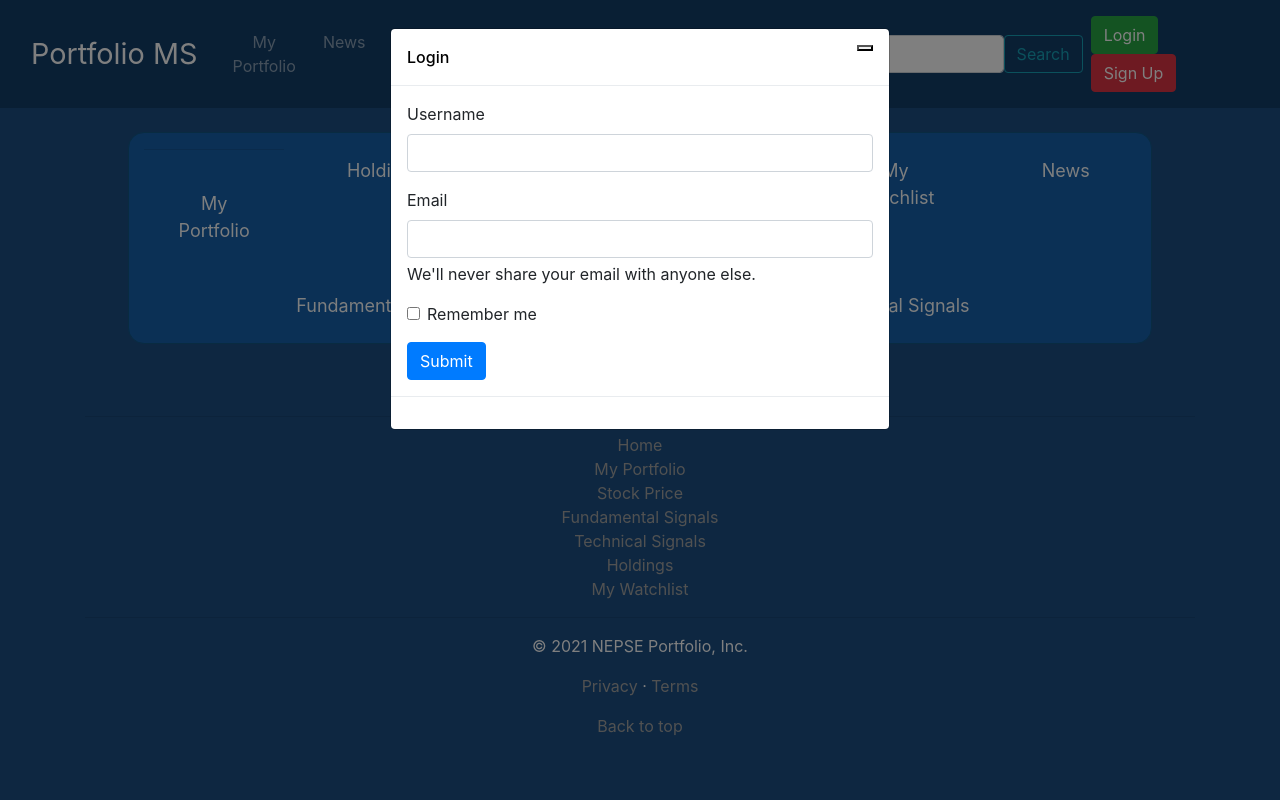
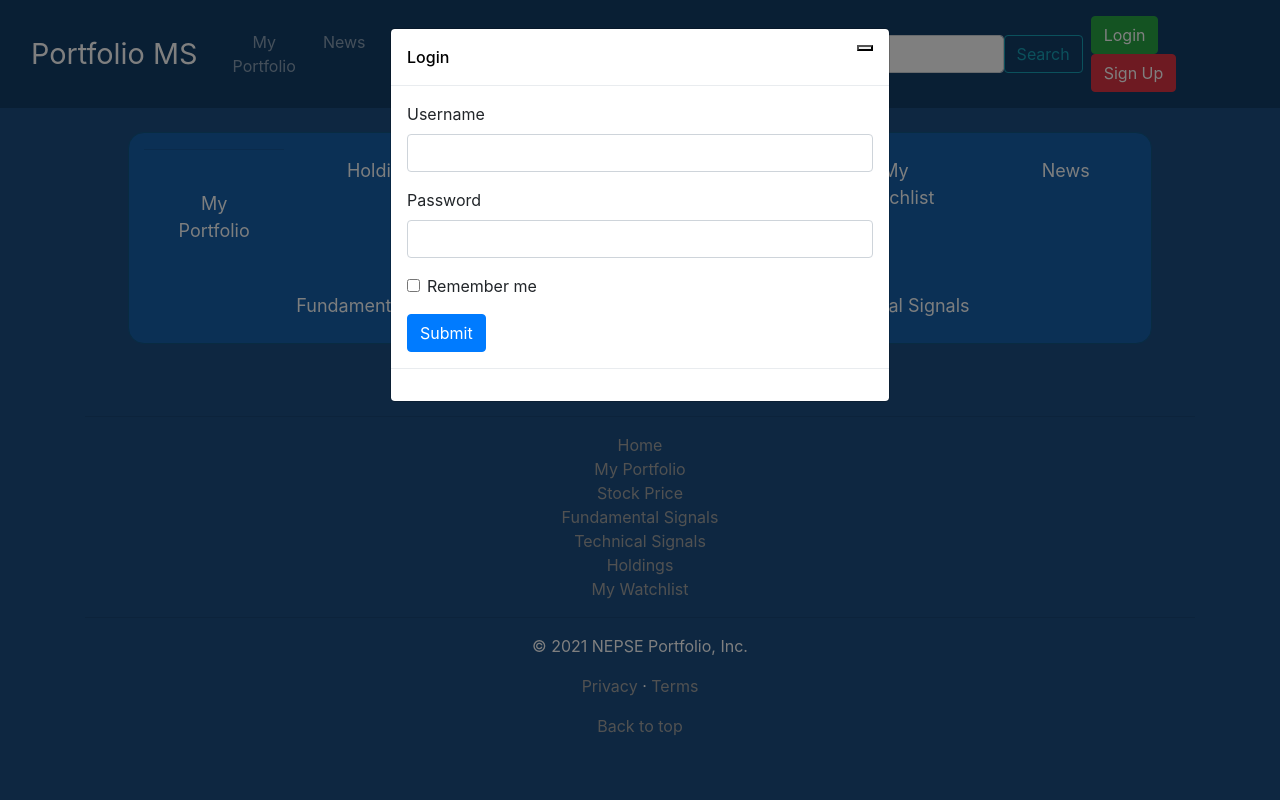
Before and after one commit to gtmray/Portfolio-Management-System, a Flask app: page / in a window 1280 px wide, after a click on "Login". Run offline with Flask 2, Linux system fonts and the light colour scheme; parts of the project's set-up code (start-up, migrations or seed data) failed here and were passed over; some libraries are stand-ins or nearby versions.

Commit message:
password hashing implemented

```diff
--- a/main.py
+++ b/main.py
@@ -1,6 +1,7 @@
 from flask import Flask, render_template, request
 from flask_mysqldb import MySQL
 import yaml
+import hashlib
 
 app = Flask(__name__)
 mysql = MySQL(app)
@@ -20,14 +21,15 @@ def index():
     if request.method == 'POST':
         user_details = request.form
         username = user_details['username']
-        email = user_details['email']
+        password = user_details['password']
+        password_hashed = hashlib.sha224(password.encode()).hexdigest()
 
         cur = mysql.connection.cursor()
-        cur.execute('''select * from user_profile''')
+        cur.execute('''select username, user_password from user_profile''')
         mysql.connection.commit()
         all_users = cur.fetchall()
         for user in all_users:
-            if user[0] == username and user[1] == email:
+            if user[0] == username and user[1] == password_hashed:
                 current_user = username
                 return home()
         return "<h1>Username did not match!</h1>"
--- a/templates/index.html
+++ b/templates/index.html
@@ -108,11 +108,9 @@
                                                 id="exampleInputPassword1">
                                         </div>
                                         <div class="mb-3">
-                                            <label for="exampleInputEmail1" class="form-label">Email</label>
-                                            <input type="email" name='email' class="form-control"
-                                                id="exampleInputEmail1" aria-describedby="emailHelp">
-                                            <div id="emailHelp" class="form-text">We'll never share your email with
-                                                anyone else.
+                                            <div class="mb-3">
+                                                <label for="exampleInputPassword1" class="form-label">Password</label>
+                                                <input type="password" class="form-control" name="password" id="exampleInputPassword1">
                                             </div>
                                         </div>
                                         <div class="mb-3 form-check">
```
